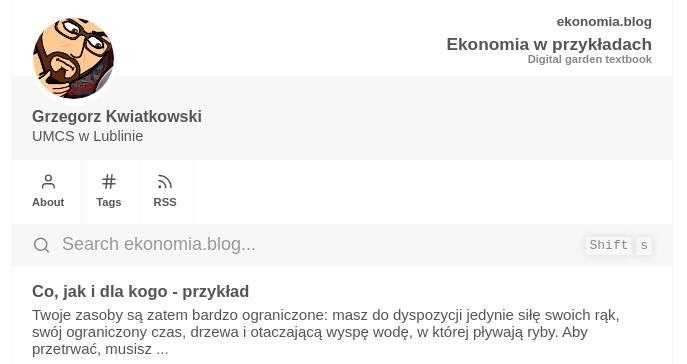
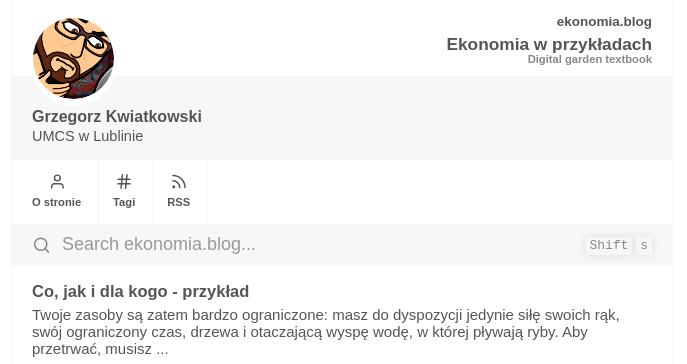
Before and after one commit to gkwiatk/ekonomia-2, a Jekyll site: the page built from index.md, in a window 1280 px wide. Shown: the top 364 px of the page, without its empty margins (298-985 px from the left). Built offline with Jekyll 4.4.1, drawn with Linux system fonts in a browser that asks for light colours.

Commit message:
Update content

```diff
--- a/_includes/Header.html
+++ b/_includes/Header.html
@@ -172,7 +172,7 @@
                         d="M12.9777 11.6138C15.1868 11.6138 16.9777 9.82298 16.9777 7.61385C16.9777 5.40471 15.1868 3.61385 12.9777 3.61385C10.7685 3.61385 8.97768 5.40471 8.97768 7.61385C8.97768 9.82298 10.7685 11.6138 12.9777 11.6138Z"
                         stroke-width="2" stroke-linecap="round" stroke-linejoin="round" />
                 </svg>
-                <p class="menu-item-text">About</p>
+                <p class="menu-item-text">O stronie</p>
         </a>
         <a class="menu-item" href="/tags">
                 <svg class="menu-item-icon" width="18" height="19" viewBox="0 0 24 25" fill="none"
@@ -182,7 +182,7 @@
                     <path d="M10 3.5L8 21.5" stroke-width="2" stroke-linecap="round" stroke-linejoin="round" />
                     <path d="M16 3.5L14 21.5" stroke-width="2" stroke-linecap="round" stroke-linejoin="round" />
                 </svg>
-                <p class="menu-item-text">Tags</p>
+                <p class="menu-item-text">Tagi</p>
         </a>
         <a class="menu-item" href="/feed.xml">
                 <svg class="menu-item-icon" width="18" height="19" viewBox="0 0 24 25" fill="none" xmlns="http://www.w3.org/2000/svg">
```
Also changed, not shown: 2 other files.
